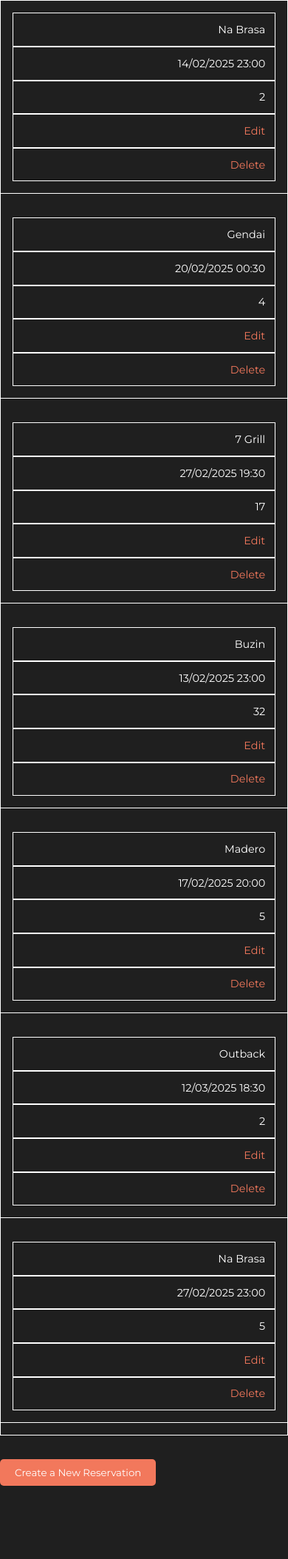
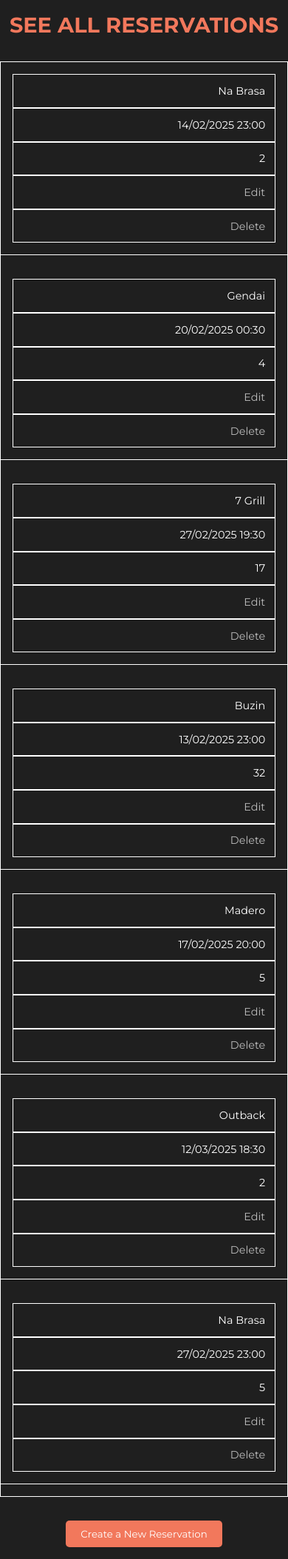
Before and after one commit to NicolasHaubricht/Sistema-de-Gerenciamento-de-Reservas, a Flask app: page /reservations in a window 390 px wide. Shown: the part 84-2192 px from the top of the page at 74% size. Before the commit the page ends 2093 px from the top, so only its background shows below. Run offline with Flask 3, Linux system fonts and the light colour scheme; a user stored in the database is signed in; data comes from the database, SQL or seed files in the repository; both versions use the stored data as it was after the commit.

Commit message:
Estilizando

```diff
--- a/static/style.css
+++ b/static/style.css
@@ -143,12 +143,19 @@
     display: flex;
     flex-direction: column;
     width: 100%;
-    height: 90dvh;
+    padding: 1rem 0;
+    min-height: 90dvh;
     justify-content: center;
     align-items: center;
     background-color: #1f1f1f;
     overflow-x: auto;
     gap: 2rem;
+}
+
+.reservations-title {
+    font-size: 2rem;
+    color: #F2785C;
+    text-transform: uppercase;
 }
 
 .create-reservation {
@@ -188,7 +195,7 @@
     border: solid 1px #fff;
     color: #F2785C;
     text-transform: uppercase;
-    font-size: 1.4rem;
+    font-size: 1.1rem;
     font-weight: 500;
     padding: 1rem;
 }
@@ -207,12 +214,21 @@
 
 td a {
     text-decoration: none;
+    color: #bbbbbb;
+}
+
+td a:hover {
     color: #F2785C;
 }
 
 @media screen and (max-width: 768px) {
     .reservations {
         overflow-x: auto;
+    }
+
+    .reservations-title {
+        font-size: 1.5rem;
+        text-align: center;
     }
 
     table {
@@ -235,8 +251,8 @@
         height: auto;
     }
 
-    .create-reservation {
-        width: 100%;
+    .reservations-title {
+        font-size: 1.2rem;
     }
 
     table {
--- a/templates/reservations.html
+++ b/templates/reservations.html
@@ -2,6 +2,11 @@
 {% block title %}Reservation{% endblock %}
 {% block content %}
 <section class="reservations">
+
+    <div class="reservations-title">
+        <h1>See all reservations</h1>
+    </div>
+
     <table>
         <thead>
             <tr>
```
Also changed, not shown: instance/users.db. Lines whose indentation alone changed are shown as unchanged.
